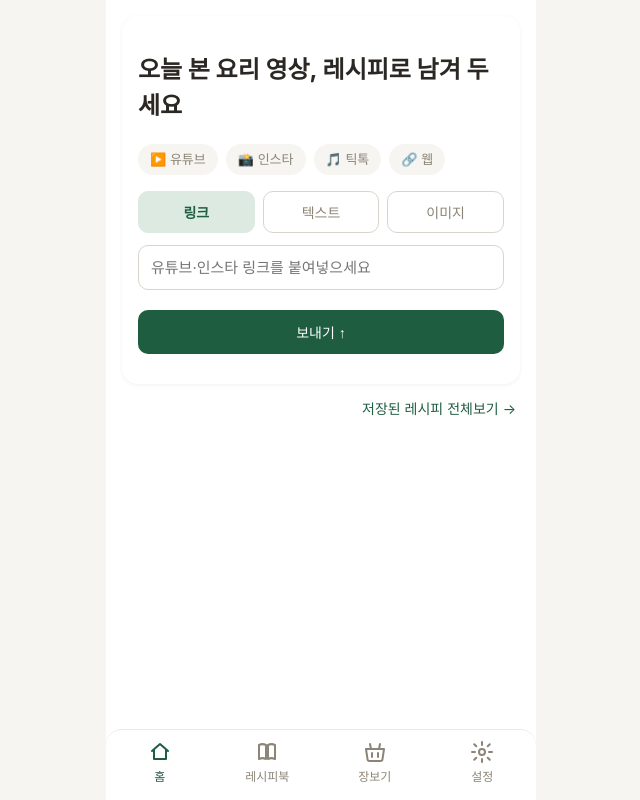
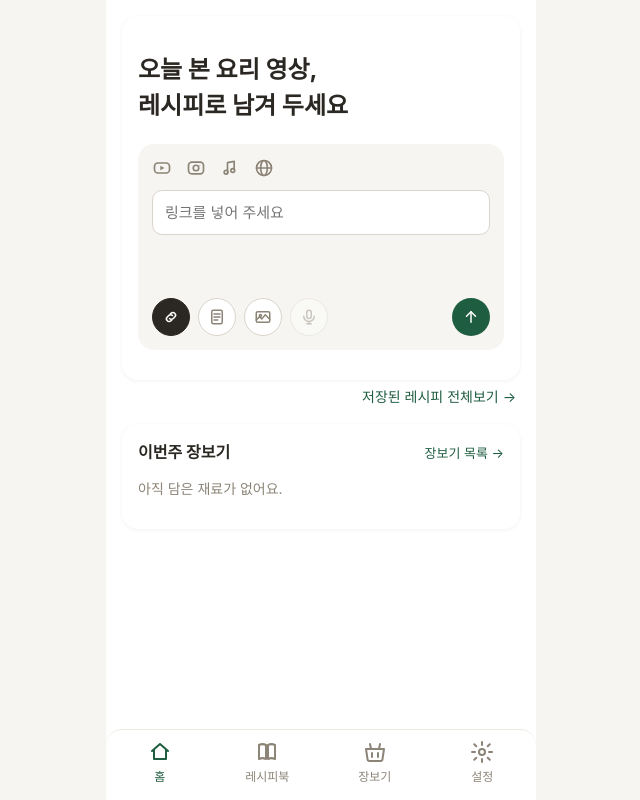
Before and after one commit to bailey2531-glitch/my-recipe-app, a plain HTML site: page index.html in a window 1280 px wide. Shown: the whole page, without its empty margins (319-959 px from the left). Drawn offline with Linux system fonts and the light colour scheme.

Commit message:
홈 화면 입력창을 아이콘 버튼 스타일로 재구성
- 제목 줄바꿈, 플랫폼 아이콘 + 동그란 버튼 줄로 입력창 UI 변경(마이크는 준비 중 버튼)
- 이번주 장보기 미리보기 카드 추가, "저장된 레시피 전체보기" 위치/간격 조정
- 탭 전환 시 입력창 상자 높이가 바뀌지 않도록 고정

Co-Authored-By: Claude Sonnet 5 <noreply@anthropic.com>

```diff
--- a/css/style.css
+++ b/css/style.css
@@ -136,47 +136,135 @@ body {
   padding: 16px;
 }
 
-.platform-row {
-  display: flex;
-  gap: 8px;
-  margin: 16px 0;
-  flex-wrap: wrap;
+/* 홈 화면 입력창(컴포저): 플랫폼 아이콘 줄 + 입력칸 + 동그란 아이콘 버튼 줄 */
+.composer {
+  background: var(--color-bg-alt);
+  border-radius: var(--radius-card);
+  padding: 14px;
+  margin-top: 14px;
 }
 
-.platform-badge {
-  background: var(--color-bg-alt);
-  border-radius: 999px;
-  padding: 6px 12px;
-  font-size: 13px;
+.composer-platforms {
+  display: flex;
+  gap: 14px;
+  margin-bottom: 12px;
   color: var(--color-text-muted);
 }
 
-.input-mode-tabs {
-  display: flex;
-  gap: 8px;
-  margin-bottom: 12px;
+.composer-platform-icon {
+  width: 20px;
+  height: 20px;
+  display: inline-flex;
 }
 
-.mode-tab {
-  flex: 1;
-  padding: 10px 0;
+.composer-platform-icon svg {
+  width: 100%;
+  height: 100%;
+}
+
+.composer-actions {
+  display: flex;
+  align-items: center;
+  gap: 8px;
+  margin-top: 12px;
+}
+
+.composer-icon-btn {
+  width: 38px;
+  height: 38px;
+  flex-shrink: 0;
+  border-radius: 999px;
   border: 1px solid var(--color-border);
-  border-radius: 10px;
   background: var(--color-bg);
   color: var(--color-text-muted);
-  font-size: 14px;
+  display: flex;
+  align-items: center;
+  justify-content: center;
   cursor: pointer;
 }
 
-.mode-tab.active {
-  background: var(--color-accent-light);
-  color: var(--color-accent);
-  border-color: var(--color-accent-light);
-  font-weight: 600;
+.composer-icon-btn svg {
+  width: 18px;
+  height: 18px;
+}
+
+.composer-icon-btn.active {
+  background: var(--color-text);
+  border-color: var(--color-text);
+  color: #fff;
+}
+
+.composer-icon-btn:disabled {
+  opacity: 0.4;
+  cursor: not-allowed;
+}
+
+.composer-send-btn {
+  width: 38px;
+  height: 38px;
+  flex-shrink: 0;
+  margin-left: auto;
+  border-radius: 999px;
+  border: none;
+  background: var(--color-accent);
+  color: #fff;
+  display: flex;
+  align-items: center;
+  justify-content: center;
+  cursor: pointer;
+}
+
+.composer-send-btn svg {
+  width: 18px;
+  height: 18px;
+}
+
+.composer-send-btn:disabled {
+  opacity: 0.5;
+  cursor: not-allowed;
 }
 
 .input-mode-panel {
   margin-bottom: 8px;
+}
+
+/* 링크/텍스트/이미지 중 어느 탭이든 입력칸 자리 높이를 고정해서,
+   탭을 바꿀 때마다 컴포저 상자 크기가 늘었다 줄었다 하지 않게 한다. */
+.composer-input-area {
+  min-height: 96px;
+}
+
+.composer-textarea {
+  width: 100%;
+  height: 72px;
+  padding: 12px;
+  border: 1px solid var(--color-border);
+  border-radius: 10px;
+  font-size: 15px;
+  font-family: inherit;
+  resize: none;
+}
+
+.shopping-preview-card {
+  margin-top: 16px;
+}
+
+.shopping-preview-header {
+  display: flex;
+  align-items: baseline;
+  justify-content: space-between;
+}
+
+.shopping-preview-header h2 {
+  margin: 0;
+  font-size: 16px;
+}
+
+.shopping-preview-header a {
+  font-size: 13px;
+  color: var(--color-accent);
+  text-decoration: none;
+  white-space: nowrap;
 }
 
 .text-input {
@@ -203,7 +291,7 @@ body {
 
 .see-all-link {
   text-align: right;
-  margin: 12px 4px 0;
+  margin: 4px 4px 0;
 }
 
 .see-all-link a {
--- a/js/icons.js
+++ b/js/icons.js
@@ -4,6 +4,20 @@ export const TAB_ICONS = {
   books: `<svg viewBox="0 0 24 24" fill="none" stroke="currentColor" stroke-width="2" stroke-linejoin="round"><path d="M4 5c2-1 5-1 7 0v14c-2-1-5-1-7 0V5z"/><path d="M20 5c-2-1-5-1-7 0v14c2-1 5-1 7 0V5z"/></svg>`,
   shopping: `<svg viewBox="0 0 24 24" fill="none" stroke="currentColor" stroke-width="2" stroke-linecap="round" stroke-linejoin="round"><path d="M3 9h18l-1.5 10.2a2 2 0 0 1-2 1.8H6.5a2 2 0 0 1-2-1.8L3 9z"/><path d="M8 9 7 4"/><path d="M16 9l1-5"/><path d="M9 13v4"/><path d="M15 13v4"/></svg>`,
   settings: `<svg viewBox="0 0 24 24" fill="none" stroke="currentColor" stroke-width="2" stroke-linecap="round"><circle cx="12" cy="12" r="3"/><path d="M12 2v3M12 19v3M4.2 4.2l2.1 2.1M17.7 17.7l2.1 2.1M2 12h3M19 12h3M4.2 19.8l2.1-2.1M17.7 6.3l2.1-2.1"/></svg>`,
+};
+
+// 홈 화면 입력창(컴포저)용 아이콘. 참고 화면의 로고를 그대로 쓰지 않고,
+// 같은 뜻을 담은 단순한 선 아이콘을 직접 그렸다(재생·카메라·음표·지구본·사슬고리 등 흔한 기호).
+export const SOURCE_ICONS = {
+  youtube: `<svg viewBox="0 0 24 24" fill="none" stroke="currentColor" stroke-width="2" stroke-linecap="round" stroke-linejoin="round"><rect x="3" y="6" width="18" height="12" rx="4"/><path d="M10 9.3v5.4l5-2.7z" fill="currentColor" stroke="none"/></svg>`,
+  instagram: `<svg viewBox="0 0 24 24" fill="none" stroke="currentColor" stroke-width="2" stroke-linecap="round" stroke-linejoin="round"><rect x="3" y="5" width="18" height="14" rx="4"/><circle cx="12" cy="12" r="3.3"/><circle cx="16.5" cy="8.6" r="0.6" fill="currentColor" stroke="none"/></svg>`,
+  tiktok: `<svg viewBox="0 0 24 24" fill="none" stroke="currentColor" stroke-width="2" stroke-linecap="round" stroke-linejoin="round"><path d="M9 17V5.5l8-1.5v9.5"/><circle cx="7.3" cy="17" r="2.3"/><circle cx="15.3" cy="15" r="2.3"/></svg>`,
+  web: `<svg viewBox="0 0 24 24" fill="none" stroke="currentColor" stroke-width="2" stroke-linecap="round" stroke-linejoin="round"><circle cx="12" cy="12" r="9"/><ellipse cx="12" cy="12" rx="4" ry="9"/><path d="M3 12h18"/></svg>`,
+  link: `<svg viewBox="0 0 24 24" fill="none" stroke="currentColor" stroke-width="2" stroke-linecap="round" stroke-linejoin="round"><path d="M10 14a3.5 3.5 0 005 0l2-2a3.5 3.5 0 00-5-5l-1 1"/><path d="M14 10a3.5 3.5 0 00-5 0l-2 2a3.5 3.5 0 005 5l1-1"/></svg>`,
+  text: `<svg viewBox="0 0 24 24" fill="none" stroke="currentColor" stroke-width="2" stroke-linecap="round" stroke-linejoin="round"><rect x="5" y="3" width="14" height="18" rx="2"/><path d="M8 8h8M8 12h8M8 16h5"/></svg>`,
+  image: `<svg viewBox="0 0 24 24" fill="none" stroke="currentColor" stroke-width="2" stroke-linecap="round" stroke-linejoin="round"><rect x="3" y="5" width="18" height="14" rx="2"/><circle cx="8.5" cy="10" r="1.4"/><path d="M3 16l4.5-4.5 3 3L15 9l6 6"/></svg>`,
+  mic: `<svg viewBox="0 0 24 24" fill="none" stroke="currentColor" stroke-width="2" stroke-linecap="round" stroke-linejoin="round"><rect x="9" y="3" width="6" height="11" rx="3"/><path d="M5 11a7 7 0 0014 0"/><path d="M12 18v3"/><path d="M9 21h6"/></svg>`,
+  send: `<svg viewBox="0 0 24 24" fill="none" stroke="currentColor" stroke-width="2" stroke-linecap="round" stroke-linejoin="round"><path d="M12 19V5"/><path d="M6 11l6-6 6 6"/></svg>`,
 };
 
 // "해먹었어요" 평가용 꽃 아이콘. 꽃잎 5장을 원으로 둘러 그린, 직접 만든 단순 도형이다(참고 앱의 이미지 아님).
--- a/js/screens/home.js
+++ b/js/screens/home.js
@@ -1,29 +1,36 @@
-// 홈 화면. 입력 카드(링크/텍스트/이미지) + "보내기" → 변환 흐름 + 공유받기 자동 채움.
+// 홈 화면. 입력 카드(링크/텍스트/이미지) + "보내기" → 변환 흐름 + 공유받기 자동 채움 + 이번주 장보기 미리보기.
 import { sendToConvert } from "../recipeConvert.js";
 import { readShareParams, extractSharedUrl, clearShareParams } from "../shareTarget.js";
+import { SOURCE_ICONS } from "../icons.js";
+import { getAllShoppingItems } from "../db.js";
 
 const INSTAGRAM_TIKTOK_PATTERN = /instagram\.com|tiktok\.com/i;
+
+// "담은 재료: 계란, 대파, 두부 외 2개" 처럼 장보기 목록을 짧게 요약한다.
+function summarizeShoppingPreview(items) {
+  if (items.length === 0) return "아직 담은 재료가 없어요.";
+  const names = items.map((item) => item.name);
+  const shown = names.slice(0, 4).join(", ");
+  const rest = names.length - 4;
+  return `담은 재료: ${shown}${rest > 0 ? ` 외 ${rest}개` : ""}`;
+}
 
 export function renderHome(container) {
   container.innerHTML = `
     <section class="card">
-      <h1>오늘 본 요리 영상, 레시피로 남겨 두세요</h1>
+      <h1>오늘 본 요리 영상,<br/>레시피로 남겨 두세요</h1>
 
-      <div class="platform-row">
-        <span class="platform-badge">▶️ 유튜브</span>
-        <span class="platform-badge">📸 인스타</span>
-        <span class="platform-badge">🎵 틱톡</span>
-        <span class="platform-badge">🔗 웹</span>
+      <div class="composer">
+        <div class="composer-platforms" aria-hidden="true">
+          <span class="composer-platform-icon">${SOURCE_ICONS.youtube}</span>
+          <span class="composer-platform-icon">${SOURCE_ICONS.instagram}</span>
+          <span class="composer-platform-icon">${SOURCE_ICONS.tiktok}</span>
+          <span class="composer-platform-icon">${SOURCE_ICONS.web}</span>
         </div>
 
-      <div class="input-mode-tabs">
-        <button type="button" class="mode-tab active" data-mode="link">링크</button>
-        <button type="button" class="mode-tab" data-mode="text">텍스트</button>
-        <button type="button" class="mode-tab" data-mode="image">이미지</button>
-      </div>
-
+        <div class="composer-input-area">
           <div id="mode-panel-link" class="input-mode-panel">
-        <input id="link-input" class="text-input" type="url" placeholder="유튜브·인스타 링크를 붙여넣으세요" />
+            <input id="link-input" class="text-input" type="url" placeholder="링크를 넣어 주세요" />
             <div id="instagram-hint" hidden>
               <p class="muted">인스타는 자동 분석이 어려울 수 있어요. 캡션을 글자로 붙여넣거나, 캡션을 캡처한 사진을 올려주면 더 정확해요(둘 다 넣어도 좋아요).</p>
               <textarea id="caption-input" class="text-input" rows="4" placeholder="캡션(설명글)을 붙여넣으세요"></textarea>
@@ -34,34 +41,50 @@ export function renderHome(container) {
           </div>
 
           <div id="mode-panel-text" class="input-mode-panel" hidden>
-        <textarea id="text-input" class="text-input" rows="6" placeholder="레시피 글이나 캡션을 붙여넣으세요"></textarea>
+            <textarea id="text-input" class="text-input composer-textarea" placeholder="레시피 글이나 캡션을 붙여넣으세요"></textarea>
           </div>
 
           <div id="mode-panel-image" class="input-mode-panel" hidden>
             <input id="image-input" type="file" accept="image/*" />
             <img id="image-preview" class="image-preview" hidden alt="선택한 이미지 미리보기" />
           </div>
+        </div>
 
-      <button id="send-btn" type="button" class="btn-primary">보내기 ↑</button>
+        <div class="composer-actions">
+          <button type="button" class="composer-icon-btn active" data-mode="link" aria-label="링크로 입력">${SOURCE_ICONS.link}</button>
+          <button type="button" class="composer-icon-btn" data-mode="text" aria-label="텍스트로 입력">${SOURCE_ICONS.text}</button>
+          <button type="button" class="composer-icon-btn" data-mode="image" aria-label="이미지로 입력">${SOURCE_ICONS.image}</button>
+          <button type="button" class="composer-icon-btn" id="mic-btn" aria-label="음성으로 입력(준비 중)" title="음성 입력은 아직 준비 중이에요" disabled>${SOURCE_ICONS.mic}</button>
+          <button type="button" class="composer-send-btn" id="send-btn" aria-label="보내기">${SOURCE_ICONS.send}</button>
+        </div>
+      </div>
       <p id="home-status" class="muted" aria-live="polite"></p>
     </section>
 
     <p class="see-all-link"><a href="#recipes">저장된 레시피 전체보기 →</a></p>
+
+    <section class="card shopping-preview-card">
+      <div class="shopping-preview-header">
+        <h2>이번주 장보기</h2>
+        <a href="#shopping">장보기 목록 →</a>
+      </div>
+      <p id="shopping-preview-text" class="muted">불러오는 중...</p>
+    </section>
   `;
 
-  const tabs = container.querySelectorAll(".mode-tab");
+  const modeButtons = container.querySelectorAll(".composer-icon-btn[data-mode]");
   const panels = {
     link: container.querySelector("#mode-panel-link"),
     text: container.querySelector("#mode-panel-text"),
     image: container.querySelector("#mode-panel-image"),
   };
 
-  tabs.forEach((tab) => {
-    tab.addEventListener("click", () => {
-      tabs.forEach((t) => t.classList.remove("active"));
-      tab.classList.add("active");
+  modeButtons.forEach((btn) => {
+    btn.addEventListener("click", () => {
+      modeButtons.forEach((b) => b.classList.remove("active"));
+      btn.classList.add("active");
       Object.entries(panels).forEach(([mode, panel]) => {
-        panel.hidden = mode !== tab.dataset.mode;
+        panel.hidden = mode !== btn.dataset.mode;
       });
     });
   });
@@ -126,7 +149,7 @@ export function renderHome(container) {
   }
 
   sendBtn.addEventListener("click", async () => {
-    const activeMode = container.querySelector(".mode-tab.active").dataset.mode;
+    const activeMode = container.querySelector(".composer-icon-btn.active").dataset.mode;
     const hasInput =
       (activeMode === "link" && linkInput.value.trim()) ||
       (activeMode === "text" && textInput.value.trim()) ||
@@ -160,4 +183,8 @@ export function renderHome(container) {
       sendBtn.disabled = false;
     }
   });
+
+  getAllShoppingItems().then((items) => {
+    container.querySelector("#shopping-preview-text").textContent = summarizeShoppingPreview(items);
+  });
 }
--- a/service-worker.js
+++ b/service-worker.js
@@ -2,7 +2,7 @@
 // 레시피 같은 실제 데이터는 IndexedDB에 있어서 여기서 다루지 않는다.
 // 파일을 추가/삭제하거나 내용을 크게 바꿨으면 CACHE_NAME의 버전 숫자를 올린다.
 // 그래야 사용자 폰의 예전 캐시가 정리되고 새 파일로 바뀐다.
-const CACHE_NAME = "myrecipe-shell-v6";
+const CACHE_NAME = "myrecipe-shell-v9";
 
 const APP_SHELL = [
   "./",
```
Also changed, not shown: 1 other file. Lines whose indentation alone changed are shown as unchanged.
